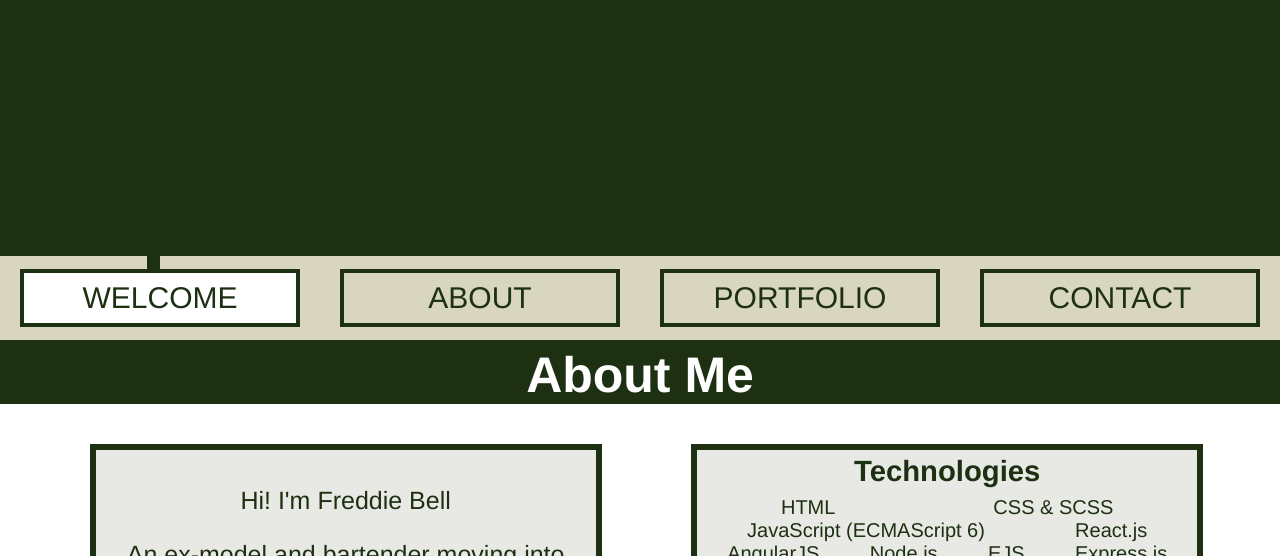
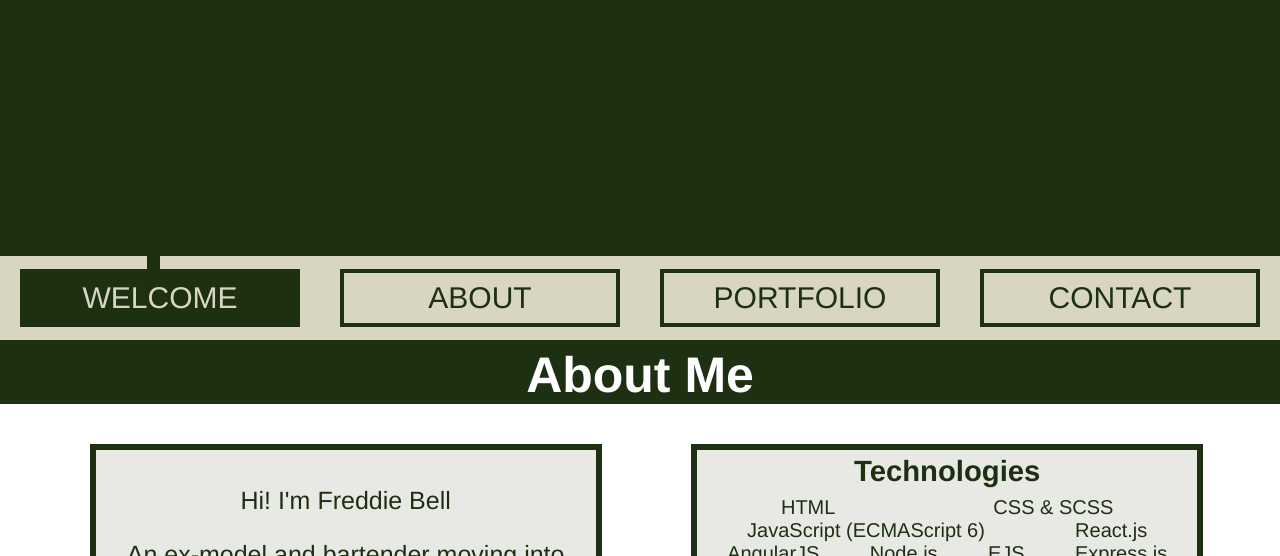
Before and after one commit to fwgbell/Personoal-Website, a plain HTML site: page index.html in a window 1280 px wide. Shown: the part 544-1100 px from the top of the page. Drawn offline with Linux system fonts and the light colour scheme.

Commit message:
improved nav style

```diff
--- a/style.css
+++ b/style.css
@@ -101,7 +101,8 @@ nav a:first-of-type .nav-item-line{
 }
 
 .selected{
-  background-color: white;
+  background-color: rgb(29, 48, 18);
+  color: rgb(216, 214, 193);
 }
 
 .selected-line{
```
